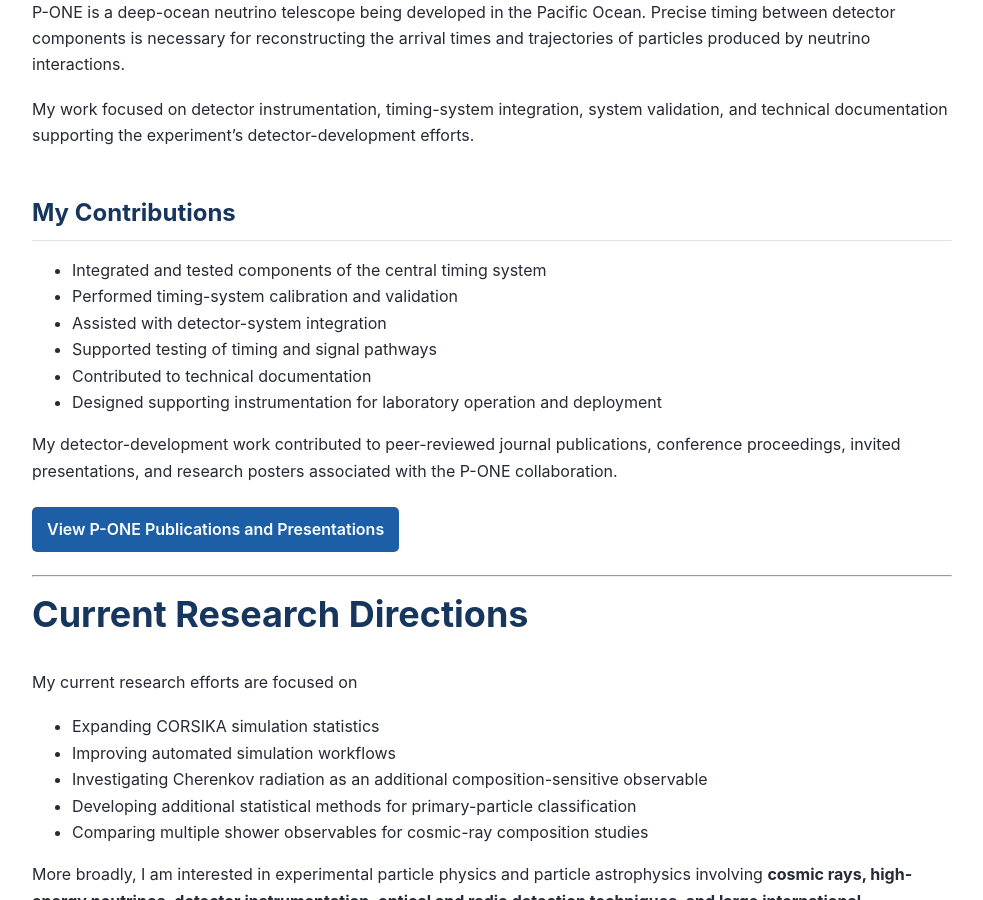
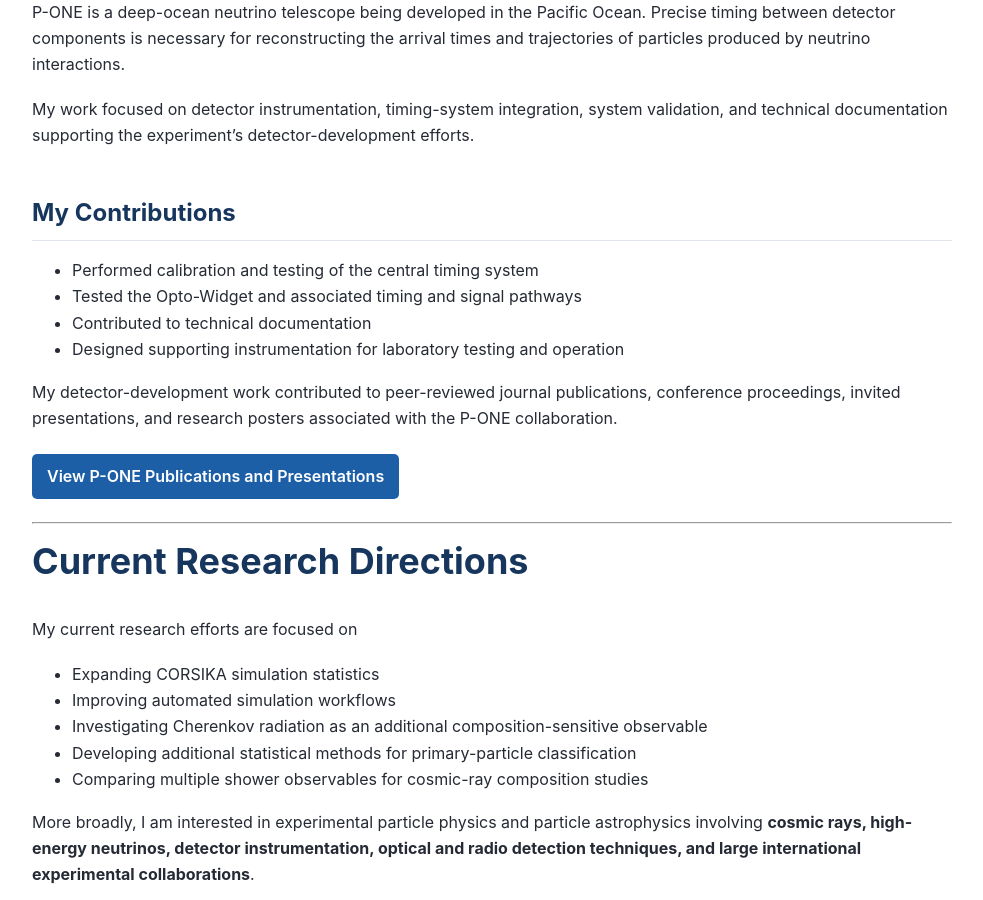
Before and after one commit to I-go-Ope/I-go-Ope.github.io, a Jekyll site: the page built from research.md, in a window 1280 px wide and 900 px high, scrolled down 9922 px. Shown: the whole window, without its empty margins (148-1131 px from the left). Built offline with Jekyll 4.4.1, drawn with Linux system fonts in a browser that asks for light colours.

Commit message:
Update research.md

```diff
--- a/research.md
+++ b/research.md
@@ -259,12 +259,10 @@ My work focused on detector instrumentation, timing-system integration, system v
 
 ## My Contributions
 
-- Integrated and tested components of the central timing system
-- Performed timing-system calibration and validation
-- Assisted with detector-system integration
-- Supported testing of timing and signal pathways
+- Performed calibration and testing of the central timing system
+- Tested the Opto-Widget and associated timing and signal pathways
 - Contributed to technical documentation
-- Designed supporting instrumentation for laboratory operation and deployment
+- Designed supporting instrumentation for laboratory testing and operation
 
 My detector-development work contributed to peer-reviewed journal publications, conference proceedings, invited presentations, and research posters associated with the P-ONE collaboration.
 
```
